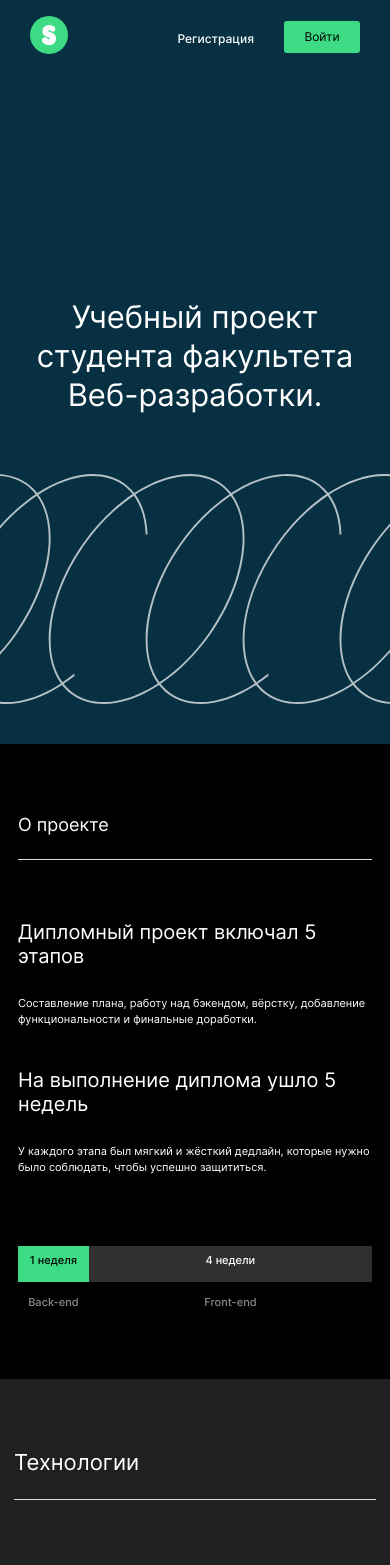
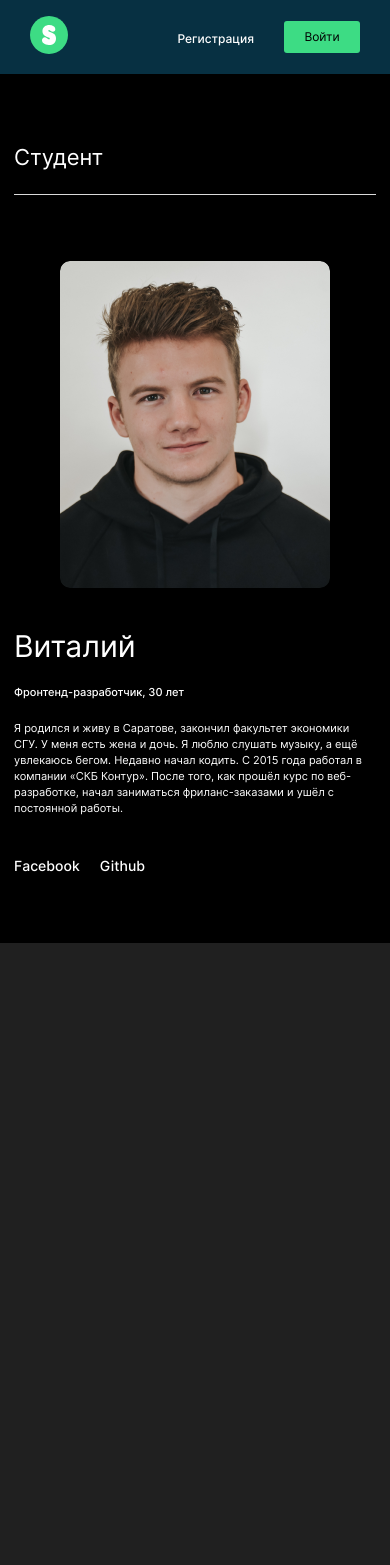
Before and after one commit to romanlesnoy/movies-explorer-frontend, a React (Create React App) app: page / in a window 390 px wide. Shown: the top 1565 px of the page. After the commit the page ends 943 px from the top, so only its background shows below. Built offline with nearby package versions, Linux system fonts and the light colour scheme.

Commit message:
Create a AboutMe component for the Main page

```diff
--- /dev/null
+++ b/src/components/AboutMe/AboutMe.css
@@ -0,0 +1,163 @@
+.about-me {
+    max-width: calc(100% - 140px);
+    padding: 110px 70px 100px;
+
+    display: flex;
+    flex-direction: column;
+    justify-content: space-between;
+
+    background-color: #000;
+}
+
+.about-me__heading {
+    max-width: 100%;
+    margin: 0;
+    padding-bottom: 23px;
+
+    border-bottom: 1px solid #DADADA;
+
+    font-family: Inter;
+    font-style: normal;
+    font-weight: normal;
+    font-size: 22px;
+    line-height: 27px;
+}
+
+.about-me__content {
+    padding-top: 66px;
+
+    display: flex;
+    flex-direction: row;
+    justify-content: space-between;
+    column-gap: 270px;
+}
+
+.about-me__profile {
+    display: flex;
+    flex-direction: column;
+    justify-content: space-around;
+}
+
+.about-me__photo {
+    width: fit-content;
+    height: fit-content;
+    border-radius: 10px;
+}
+
+.about-me__name {
+    margin: 0;
+    padding-bottom: 18px;
+
+    font-family: Inter;
+    font-style: normal;
+    font-weight: normal;
+    font-size: 50px;
+    line-height: 58px;
+}
+
+.about-me__description {
+    margin: 0;
+    padding-bottom: 26px;
+
+    font-family: Inter;
+    font-style: normal;
+    font-weight: 500;
+    font-size: 18px;
+    line-height: 20px;
+}
+
+.about-me__bio {
+    margin: 0;
+    padding-bottom: 99px;
+
+    font-family: Inter;
+    font-style: normal;
+    font-weight: normal;
+    font-size: 14px;
+    line-height: 22px;
+}
+
+.about-me__links-list {
+    list-style-type: none;
+    padding: 0;
+    margin: 0;
+
+    display: flex;
+    align-items: center;
+}
+
+.about-me_list-item {
+    margin-right: 20px;
+}
+
+.about-me__link {
+    text-decoration: none;
+    color: inherit;
+
+    font-family: Inter;
+    font-style: normal;
+    font-weight: 500;
+    font-size: 14px;
+    line-height: 17px;
+}
+
+@media screen and (max-width: 768px) {
+    .about-me {
+        max-width: calc(100% - 100px);
+        padding: 90px 50px 90px;
+    }
+
+    .about-me__content {
+        column-gap: 49px
+    }
+    .about-me__name {
+        padding-bottom: 16px;
+
+        font-size: 40px;
+        line-height: 40px;
+    }
+    .about-me__description {
+        padding-bottom: 20px;
+
+        font-size: 12px;
+        line-height: 18px;
+    }
+    .about-me__bio {
+        padding-bottom: 87px;
+
+        font-size: 12px;
+        line-height: 18px;
+    }
+}
+
+@media screen and (max-width: 600px) {
+    .about-me {
+        max-width: calc(100% - 28px);
+        padding: 70px 14px 69px;
+    }
+    .about-me__content {
+        padding-top: 66px;
+
+        display: flex;
+        flex-direction: column-reverse;
+        justify-content: space-between;
+        align-items: center;
+        row-gap: 40px;
+    }
+    .about-me__name {
+        padding-bottom: 20px;
+
+        font-size: 30px;
+        line-height: 36px;
+    }
+    .about-me__description {
+        font-size: 11px;
+        line-height: 16px;
+    }
+    .about-me__bio {
+        padding-bottom: 40px;
+
+        font-size: 11px;
+        line-height: 16px;
+    }
+}
--- /dev/null
+++ b/src/components/AboutMe/AboutMe.js
@@ -0,0 +1,34 @@
+import React from "react";
+import "./AboutMe.css";
+import portfolioPhoto from "../../images/portfolioPhoto.png"
+
+function AboutMe() {
+    return (
+        <section className="about-me">
+            <h2 className="about-me__heading">Студент</h2>
+            <div className="about-me__content">
+                <div className="about-me__profile">
+                    <h3 className="about-me__name">Виталий</h3>
+                    <p className="about-me__description">Фронтенд-разработчик, 30 лет</p>
+                    <p className="about-me__bio">
+                        Я родился и живу в Саратове, закончил факультет экономики СГУ.
+                        У меня есть жена и дочь. Я люблю слушать музыку, а ещё увлекаюсь бегом.
+                        Недавно начал кодить. С 2015 года работал в компании «СКБ Контур».
+                        После того, как прошёл курс по веб-разработке, начал заниматься фриланс-заказами и ушёл с постоянной работы.
+                    </p>
+                    <ul className="about-me__links-list">
+                        <li className="about-me_list-item">
+                            <a className="about-me__link" href="#">Facebook</a>
+                        </li>
+                        <li className="about-me_list-item">
+                            <a className="about-me__link" href="#">Github</a>
+                        </li>
+                    </ul>
+                </div>
+                <img className="about-me__photo" src={portfolioPhoto} alt="Portfolio"/>
+            </div>
+        </section>
+    );
+}
+
+export default AboutMe;
--- a/src/components/App/App.js
+++ b/src/components/App/App.js
@@ -1,16 +1,18 @@
 import React from "react";
 import Header from "../Header/Header";
-import Promo from "../Promo/Promo";
-import AboutProject from "../AboutProject/AboutProject";
-import Techs from "../Techs/Techs";
+// import Promo from "../Promo/Promo";
+// import AboutProject from "../AboutProject/AboutProject";
+// import Techs from "../Techs/Techs";
+import AboutMe from "../AboutMe/AboutMe";
 
 function App() {
     return (
     <>
         <Header/>
-        <Promo/>
+        {/* <Promo/>
         <AboutProject/>
-        <Techs/>
+        <Techs/> */}
+        <AboutMe/>
     </>
     )
 }
--- a/src/components/Techs/Techs.css
+++ b/src/components/Techs/Techs.css
@@ -57,7 +57,7 @@
     margin: 0;
 
     display: grid;
-    grid-template-columns: repeat(auto-fill, minmax(90px, 1fr));
+    grid-template-columns: repeat(auto-fit, minmax(90px, 1fr));
     gap: 10px;
     place-items: center;
 
```
Also changed, not shown: src/images/portfolioPhoto.png (added).
